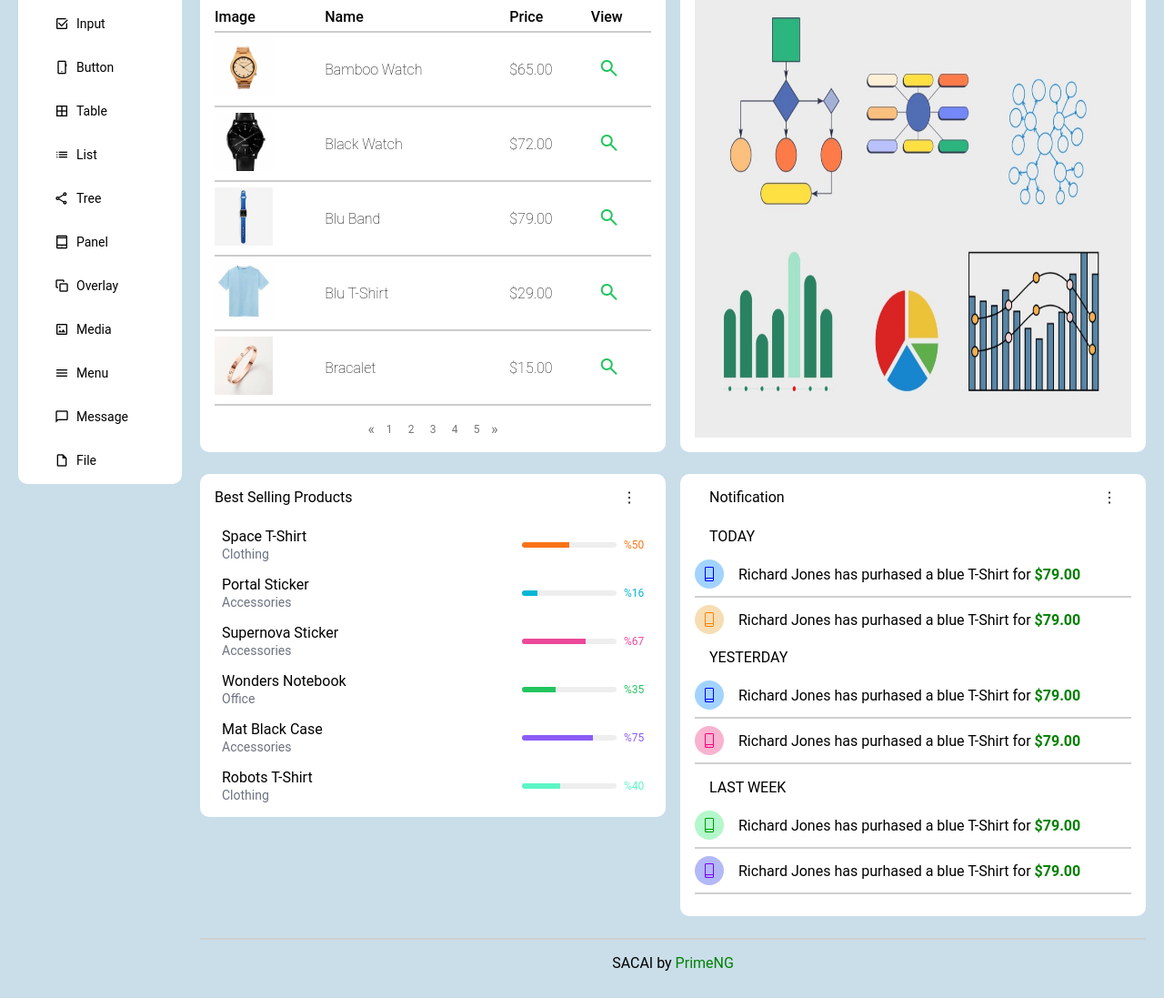
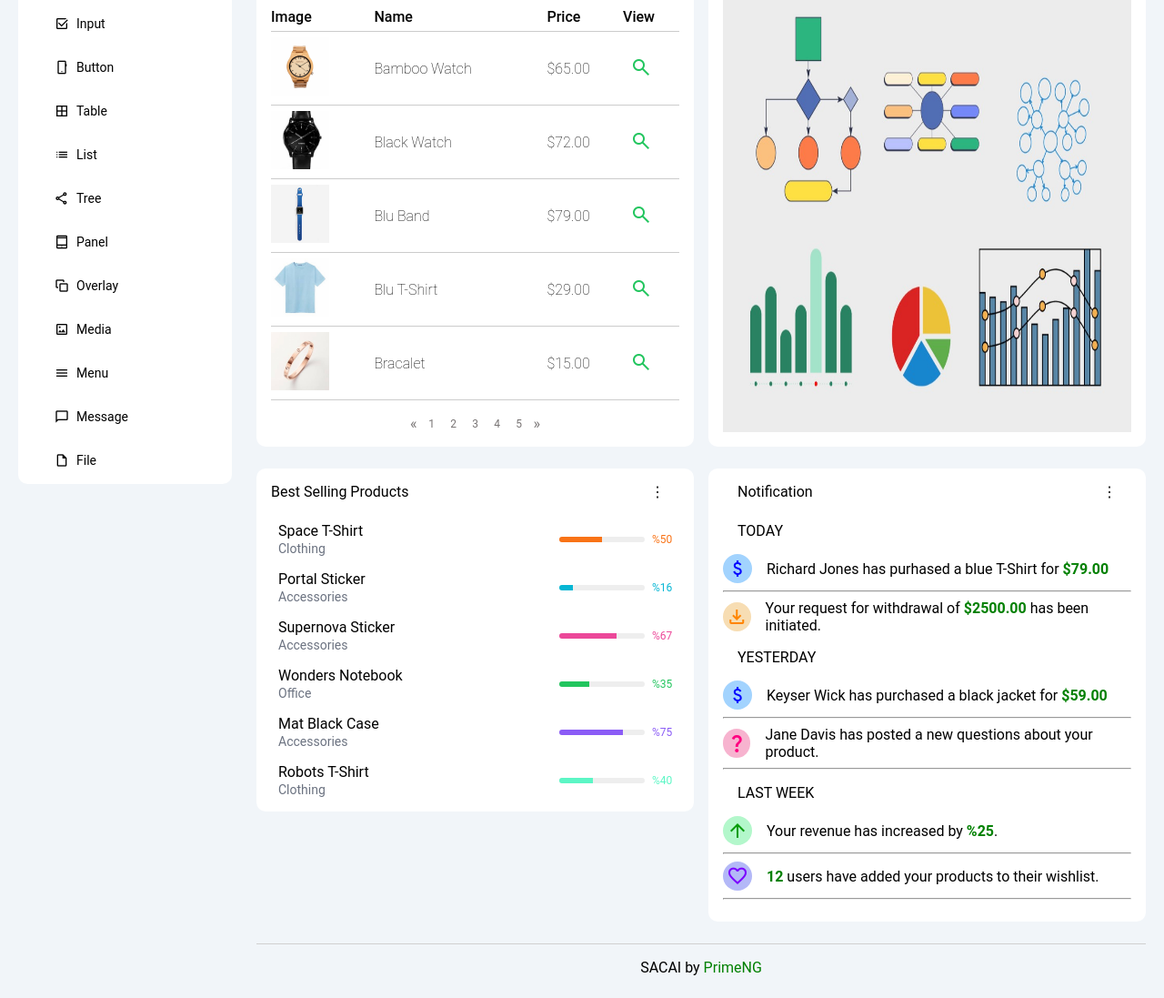
Before and after one commit to NazariiTkach/training-project, a plain HTML site: page index.html in a window 1280 px wide. Shown: the part 244-1341 px from the top of the page at 91% size. Drawn offline with nearby package versions, Linux system fonts and the light colour scheme.

Commit message:
changes 22.05.2025
changes sidebar, submenu and over

```diff
--- a/css/main.css
+++ b/css/main.css
@@ -2,7 +2,7 @@ body {
   font-family: "Roboto", sans-serif;
   padding: 0;
   margin: 0;
-  background: rgb(201, 222, 233);
+  background: rgb(241, 245, 249);
   height: 100vh;
 }
 
@@ -42,6 +42,7 @@ header {
   display: flex;
   align-items: center;
   padding: 8px 16px;
+  box-shadow: 2px 4px 8px rgba(0, 0, 0, 1);
 }
 
 .menu__icon {
@@ -100,6 +101,8 @@ header {
   margin-top: 72px;
   flex-shrink: 0;
   position: fixed;
+  transition: margin-left 0.5s linear;
+  z-index: 100;
 }
 
 .sidebar {
@@ -110,12 +113,22 @@ header {
   background: white;
   border-radius: 10px;
   padding-top: 16px;
-  width: 180px;
+  width: 235px;
+  overflow-x: hidden;
+  transition: transform 0.5s linear;
+}
+
+.sidebar-hidden .sidebar-section {
+  margin-left: -280px;
+}
+
+.sidebar-hidden .content-box {
+  margin-left: 0;
 }
 
 .pages__item .submenu-icon {
   font-size: 16px;
-  margin-left: 48px;
+  margin-left: 82px;
 }
 
 .home__list .sidebar-icon {
@@ -193,7 +206,8 @@ header {
 
 .content-box {
   flex: 1;
-  margin: 48px 0px 0px 200px;
+  margin: 48px 0px 0px 262px;
+  transition: margin-left 0.5s linear;
 }
 
 .box__upper,
@@ -302,7 +316,7 @@ tr > td {
 table th,
 table td {
   padding: 6px 0px;
-  border-bottom: 2px solid #ccc;
+  border-bottom: 1px solid #ccc;
 }
 
 th tr th tr th:first-child {
@@ -470,7 +484,7 @@ td > img {
   width: 32px;
   height: 32px;
   background: var(--bkg-color);
-  fill: var(--bkg-fill);
+  color: var(--bkg-fill);
   border-radius: 50%;
 }
 
@@ -504,16 +518,16 @@ td > img {
   font-weight: 600;
 }
 
-.border {
+/* .border {
   border: 1px solid #d0d0d0;
   margin: 8px 0px;
-}
+} */
 
 footer {
   display: flex;
   justify-content: center;
   margin: 24px 0px;
-  border-top: 2px solid #d0d0d0;
+  border-top: 1px solid #d0d0d0;
 }
 
 .footer-title {
@@ -533,19 +547,34 @@ footer {
 }
 
 .submenu {
-  display: none;
+  max-height: 0;
+  overflow: hidden;
+  transition: max-height 0.5s linear;
+  /* display: none; */
   list-style: none;
-  margin-left: 48px;
+  margin-left: 32px;
   padding: 0;
-  width: 100%;
+  /* width: 100%; */
 }
 
 .submenu__item {
+  display: flex;
+  align-items: center;
+  gap: 4px;
   font-size: 13px;
   padding: 6px 0;
+  width: 132px;
 }
 
 /* Коли li має клас .open — показати меню */
 .pages__item.open .submenu {
+  max-height: 100px;
   display: block;
 }
+
+/* .submenu-icon {
+  transition: transform 0.3s ease;
+}
+.pages__item.open .submenu-icon {
+  transform: rotate(180deg);
+} */
--- a/index.html
+++ b/index.html
@@ -185,9 +185,22 @@
                 </span>
               </div>
               <ul class="submenu">
-                <li class="submenu__item">Login</li>
-                <li class="submenu__item">Register</li>
-                <li class="submenu__item">Forgot Password</li>
+                <li class="submenu__item">
+                  <span class="material-symbols-outlined sidebar-icon">
+                    person
+                  </span>
+                  Login
+                </li>
+                <li class="submenu__item">
+                  <span class="material-symbols-outlined sidebar-icon">
+                    key </span
+                  >Password
+                </li>
+                <li class="submenu__item">
+                  <span class="material-symbols-outlined sidebar-icon">
+                    lock_reset </span
+                  >Forgot Password
+                </li>
               </ul>
             </li>
             <li class="pages__item">
@@ -437,77 +450,64 @@
               <div class="title-row">TODAY</div>
               <div class="notification-row">
                 <div class="svg-box8 bkg-blue">
-                  <svg width="16" height="16">
-                    <use href="./images/icon.svg#icon-smartphone"></use>
-                  </svg>
+                  <span class="material-symbols-outlined"> attach_money </span>
                 </div>
                 <div class="notification-text">
                   Richard Jones has purhased a blue T-Shirt for
                   <span>$79.00</span>
                 </div>
               </div>
-              <div class="border"></div>
+              <hr />
               <div class="notification-row">
                 <div class="svg-box8 bkg-red">
-                  <svg width="16" height="16">
-                    <use href="./images/icon.svg#icon-smartphone"></use>
-                  </svg>
+                  <span class="material-symbols-outlined"> download </span>
                 </div>
                 <div class="notification-text">
-                  Richard Jones has purhased a blue T-Shirt for
-                  <span>$79.00</span>
+                  Your request for withdrawal of <span>$2500.00</span> has been
+                  initiated.
                 </div>
               </div>
               <div class="title-row">YESTERDAY</div>
               <div class="notification-row">
                 <div class="svg-box8 bkg-blue">
-                  <svg width="16" height="16">
-                    <use href="./images/icon.svg#icon-smartphone"></use>
-                  </svg>
+                  <span class="material-symbols-outlined"> attach_money </span>
                 </div>
                 <div class="notification-text">
-                  Richard Jones has purhased a blue T-Shirt for
-                  <span>$79.00</span>
+                  Keyser Wick has purchased a black jacket for
+                  <span>$59.00</span>
                 </div>
               </div>
-              <div class="border"></div>
+              <hr />
               <div class="notification-row">
                 <div class="svg-box8 bkg-pink">
-                  <svg width="16" height="16">
-                    <use href="./images/icon.svg#icon-smartphone"></use>
-                  </svg>
+                  <span class="material-symbols-outlined"> question_mark </span>
                 </div>
                 <div class="notification-text">
-                  Richard Jones has purhased a blue T-Shirt for
-                  <span>$79.00</span>
+                  Jane Davis has posted a new questions about your product.
+                  <!-- <span>$79.00</span> -->
                 </div>
               </div>
-              <div class="border"></div>
+              <hr />
               <div class="title-row">LAST WEEK</div>
               <div class="notification-row">
                 <div class="svg-box8 bkg-green">
-                  <svg width="16" height="16">
-                    <use href="./images/icon.svg#icon-smartphone"></use>
-                  </svg>
+                  <span class="material-symbols-outlined"> arrow_upward </span>
                 </div>
                 <div class="notification-text">
-                  Richard Jones has purhased a blue T-Shirt for
-                  <span>$79.00</span>
+                  Your revenue has increased by <span>%25</span>.
                 </div>
               </div>
-              <div class="border"></div>
+              <hr />
               <div class="notification-row">
                 <div class="svg-box8 bkg-violet">
-                  <svg width="16" height="16">
-                    <use href="./images/icon.svg#icon-smartphone"></use>
-                  </svg>
+                  <span class="material-symbols-outlined"> favorite </span>
                 </div>
                 <div class="notification-text">
-                  Richard Jones has purhased a blue T-Shirt for
-                  <span>$79.00</span>
+                  <span>12</span> users have added your products to their
+                  wishlist.
                 </div>
               </div>
-              <div class="border"></div>
+              <hr />
             </div>
           </div>
           <footer>
--- a/index.js
+++ b/index.js
@@ -5,6 +5,14 @@ document.addEventListener("DOMContentLoaded", function () {
     submenuIcon.addEventListener("click", function (event) {
       event.stopPropagation(); // Щоб уникнути небажаного поширення
       menuItem.classList.toggle("open");
+
+      // зміна іконки при відкритті/закритті submenu
+
+      if (menuItem.classList.contains("open")) {
+        submenuIcon.textContent = "keyboard_arrow_up";
+      } else {
+        submenuIcon.textContent = "keyboard_arrow_down";
+      }
     });
 });
 
@@ -23,4 +31,12 @@ document.addEventListener("DOMContentLoaded", () => {
         item.classList.add("active");
       });
     });
+});
+
+
+document.addEventListener("DOMContentLoaded", () => {
+  const toggleIcon = document.querySelector(".menu__icon");
+  toggleIcon.addEventListener("click", () => {
+    document.body.classList.toggle("sidebar-hidden");
   });
+});
```
